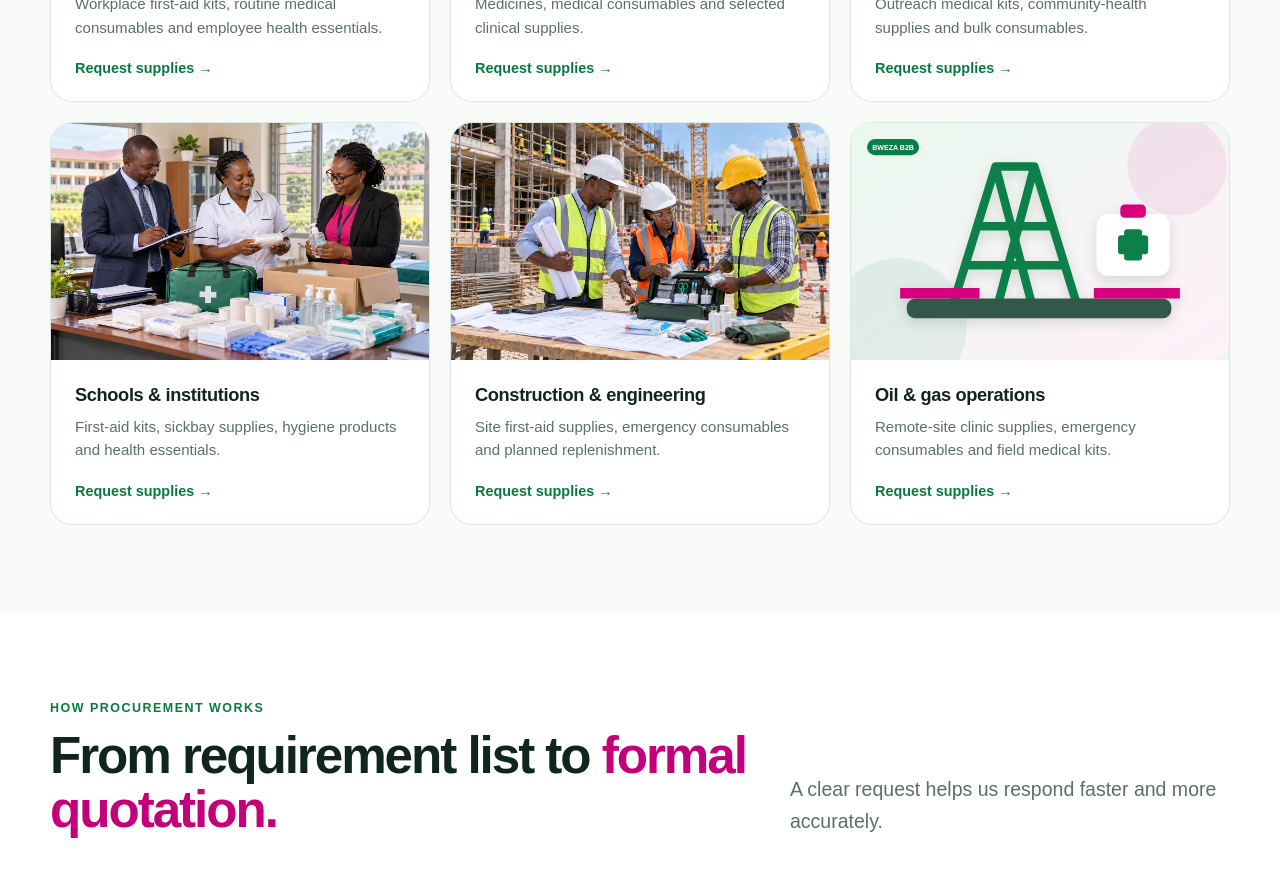
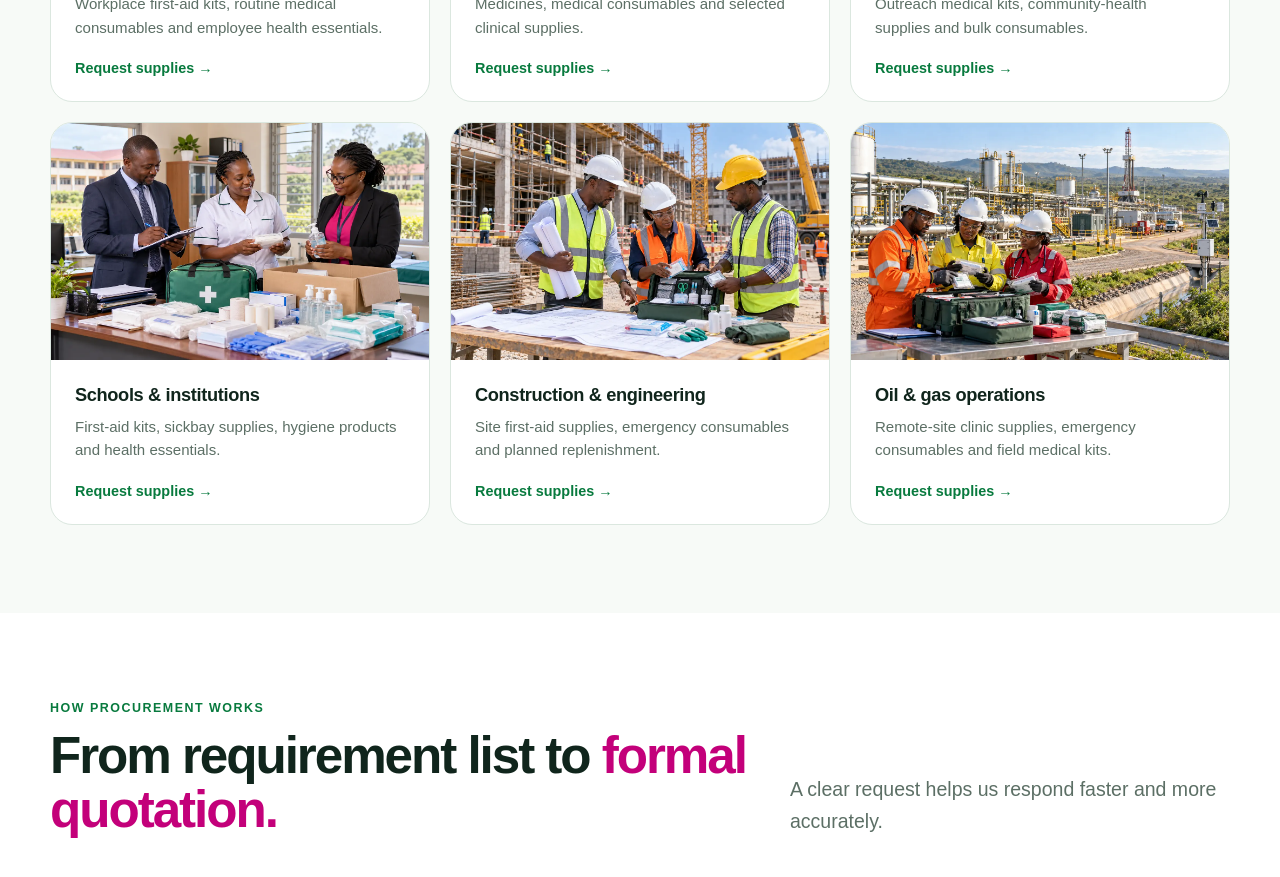
Before and after one commit to Bafakyiivan/Bweza-Pharmacy, a Next.js app: page /corporate in a window 1280 px wide. Shown: the part 1500-2377 px from the top of the page. Built offline with nearby package versions, Linux system fonts and the light colour scheme; no server answers.

Commit message:
Add Oil and Gas Operations sector photo
Replace the Oil & Gas Operations SVG with an optimized industry-specific WebP and update its accessible description.

```diff
--- a/app/corporate/page.tsx
+++ b/app/corporate/page.tsx
@@ -43,8 +43,8 @@ const sectors = [
   {
     title: "Oil & gas operations",
     description: "Remote-site clinic supplies, emergency consumables and field medical kits.",
-    image: "/images/corporate/oil-gas.svg",
-    alt: "Oil and gas field site with remote medical supplies",
+    image: "/images/corporate/oil-gas-operations.webp",
+    alt: "Oil and gas field team reviewing remote-site medical and emergency supplies",
   },
 ];
 
```
Also changed, not shown: public/images/corporate/oil-gas-operations.webp (added).
